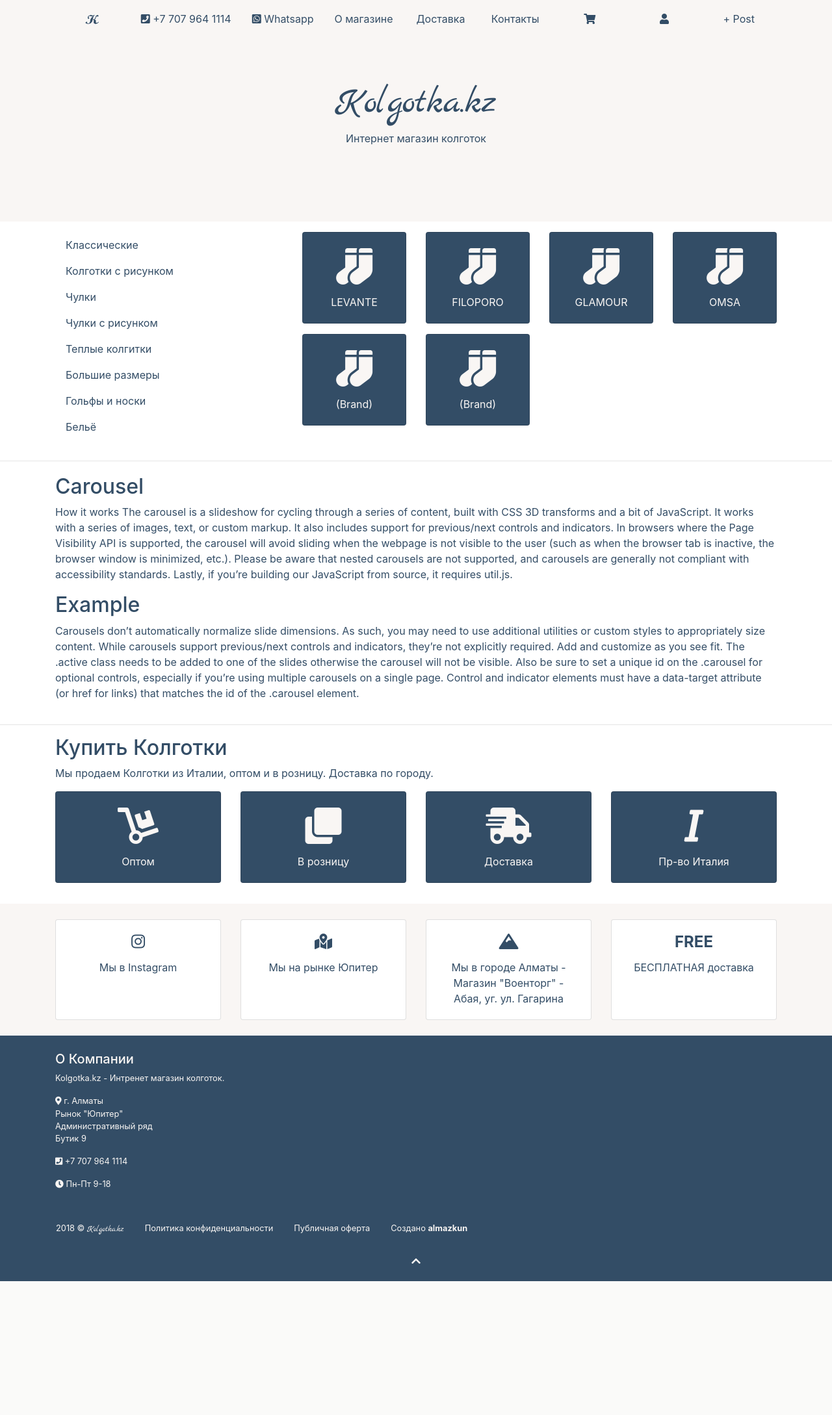
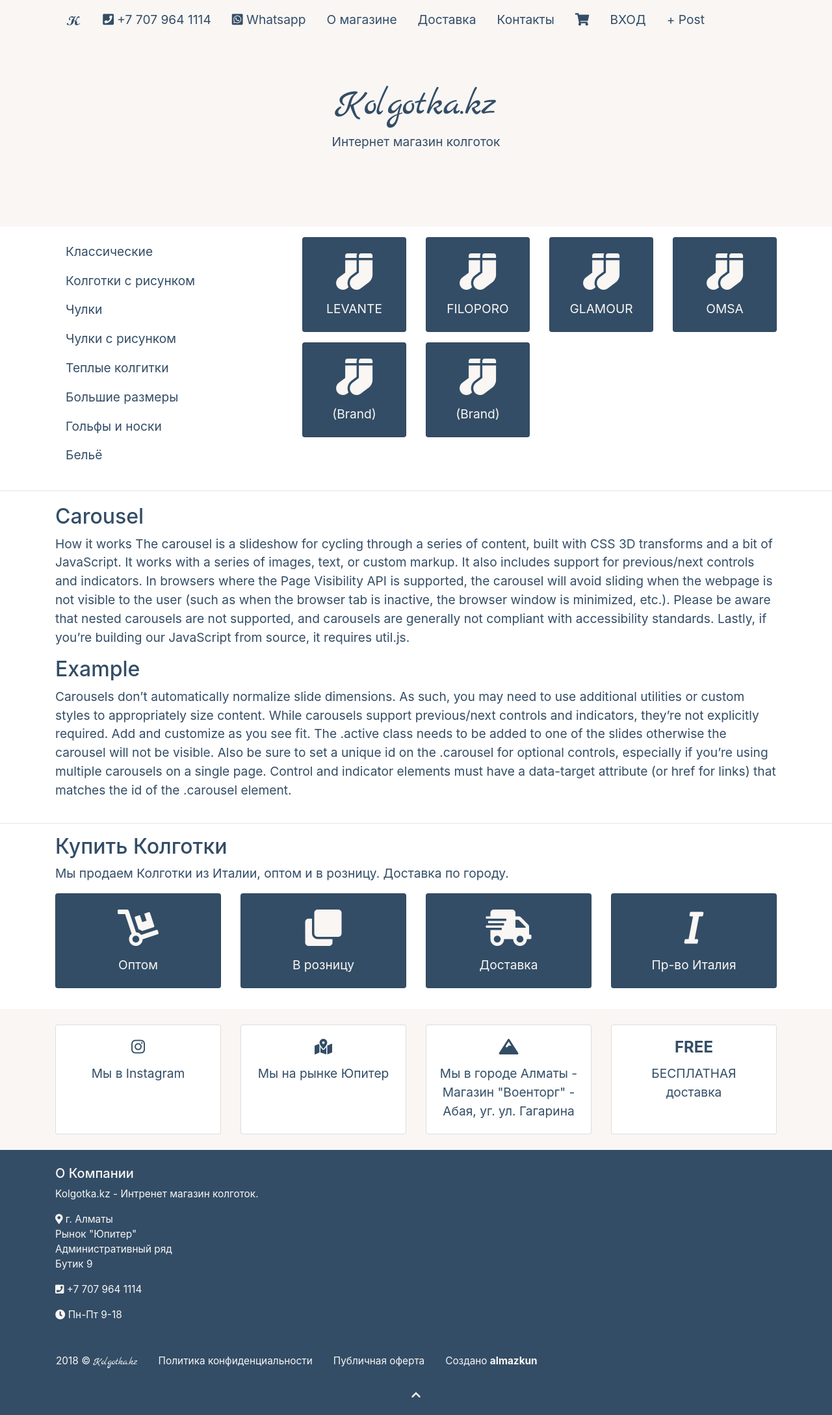
Before and after one commit to almazkun/kolgotkadotkz, a Django app: page / in a window 1280 px wide. Shown: the whole page at 65% size. Before the commit the page ends 1972 px from the top, so only its background shows below. Run offline with Django 3.2, Linux system fonts and the light colour scheme; data comes from the database, SQL or seed files in the repository; some libraries are stand-ins or nearby versions.

Commit message:
ont-size increased to 1.2rem

```diff
--- a/kolgotkakz_project/settings.py
+++ b/kolgotkakz_project/settings.py
@@ -127,3 +127,5 @@ STATIC_URL = '/static/'
 STATICFILES_DIRS = [os.path.join(BASE_DIR, 'static')]
 
 STATICFILES_STORAGE = 'whitenoise.storage.CompressedManifestStaticFilesStorage'
+
+LOGIN_REDIRECT_URL = 'home'
--- a/kolgotkakz_project/urls.py
+++ b/kolgotkakz_project/urls.py
@@ -17,6 +17,7 @@ from django.contrib import admin
 from django.urls import path, include
 
 urlpatterns = [
+    path('accounts/', include('django.contrib.auth.urls')),
     path('admin/', admin.site.urls),
     path('', include('homepage.urls')),
 ]
--- a/templates/base.html
+++ b/templates/base.html
@@ -36,9 +36,14 @@
         <meta property="og:title" content="Интернет &ndash; магазин Итальянских коглоток">
         <meta property="og:description" content="Колготки Levante, в лучших традициях Итальянского стиля и качества. Купить в интернет &ndash; магазине Kolgotka.kz. Доставка. Возврат. Гарантия. Алматы, Казахстан.">
     </head>
+    <style>
+      body {
+        font-size: 1.2rem;
+      }
+    </style>
     <body>
         <!-- -->
-        <nav class="bg-dotted-red sticky-top nav-justified text-nowrap">
+        <nav class="bg-dotted-red sticky-top text-nowrap">
             <div class="container navbar navbar-expand-lg navbar-light">
                 <div class="san nav-item">
                     <a class="nav-link" href="{% url 'home' %}"><img src="/static/images/logo.png" alt="Kolgotka.kz" class="logo"></a>
@@ -61,9 +66,15 @@
                 <div class="nav-item">
                     <a class="nav-link" href="#"><i class="fas fa-shopping-cart"></i></a>
                 </div>
+
                 <div class="nav-item">
-                    <a class="nav-link" href="#"><i class="fas fa-user"></i></a>
+                {% if user.is_authenticated %}
+                  <a class="nav-link" href="#"><i class="fas fa-user"></i> {{ user.username }}</a>
+                {% else %}
+                  <a class="nav-link" href="{% url 'login' %}">ВХОД</a>
+                {% endif %}
                 </div>
+
                 <div class="nav-item">
                     <a class="nav-link" href="{% url 'post_new' %}">+ Post</a>
                 </div>
```
Also changed, not shown: templates/registration/login.html (added, +10 -0 lines).
